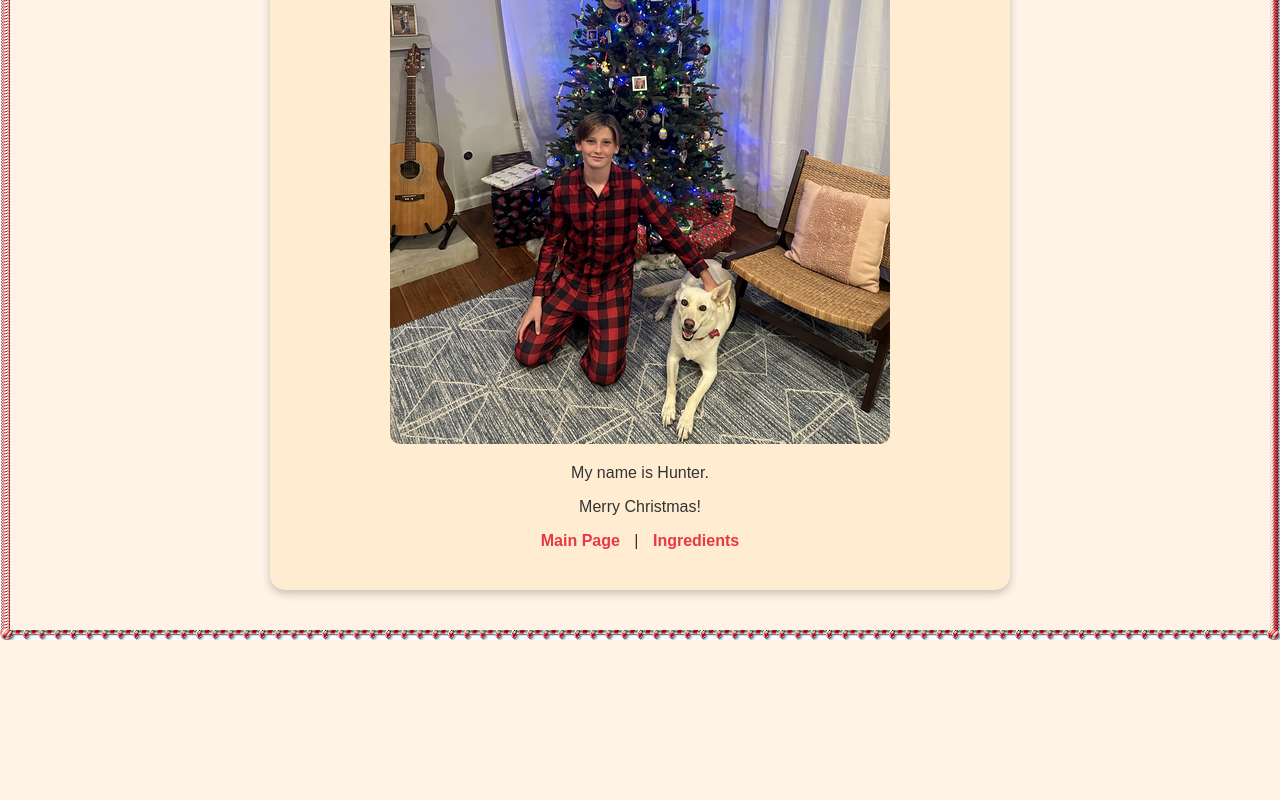
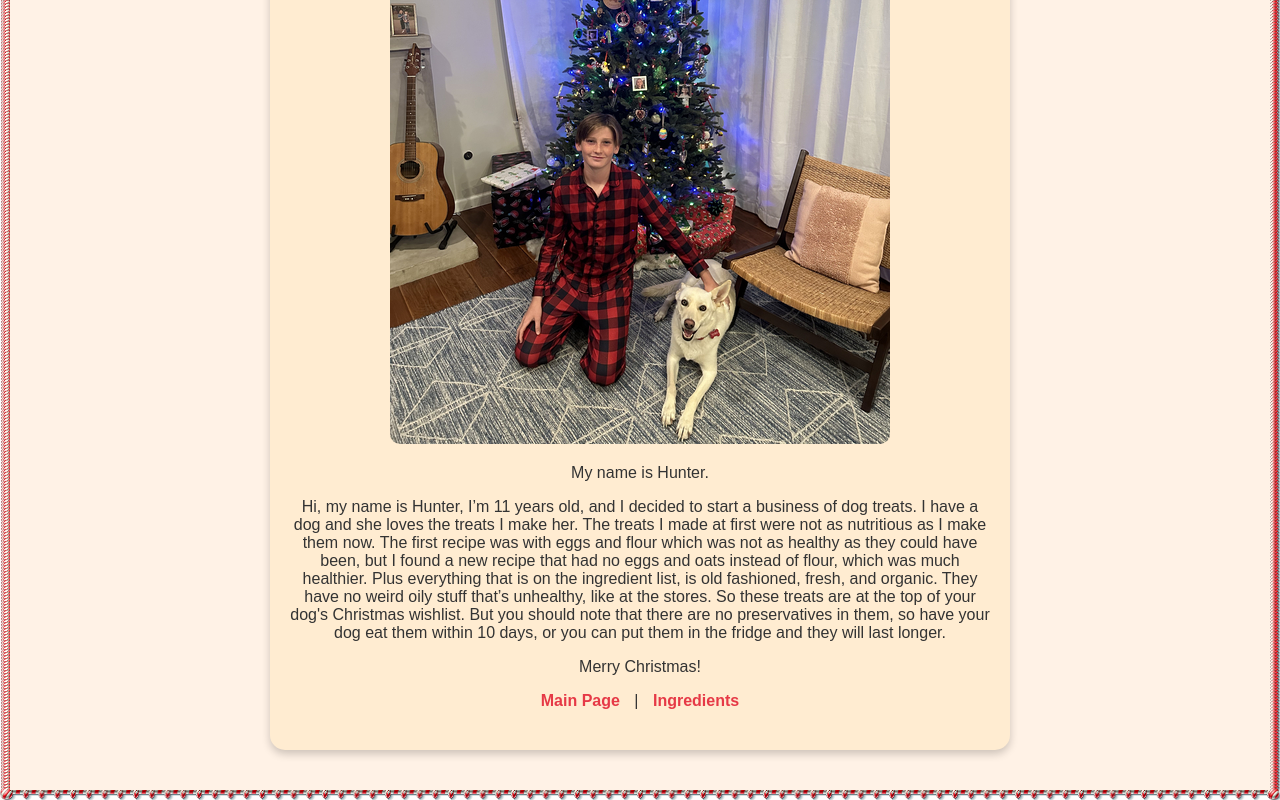
Before and after one commit to danen-carlson/ScoutySnacks, a plain HTML site: page about.html in a window 1280 px wide. Shown: the part 391-1191 px from the top of the page. Before the commit the page ends 1031 px from the top, so only its background shows below. Drawn offline with Linux system fonts and the light colour scheme.

Commit message:
Update about.html
Added Hunters Text

```diff
--- a/about.html
+++ b/about.html
@@ -54,6 +54,11 @@
         <h1>About Scouty Snacks</h1>
         <img src="about-image.jpg" alt="About Scouty Snacks">
         <p>My name is Hunter.</p>
+        <p>Hi, my name is Hunter, I’m 11 years old, and I decided to start a business of dog treats. I have a dog and she loves the treats I make her.
+
+The treats I made at first were not  as nutritious as I make them now. The first recipe was with eggs and flour which was not as healthy as they could have been, but I found a new recipe that had no eggs and oats instead of flour, which was much healthier. Plus everything that is on the ingredient list, is old fashioned, fresh, and organic. They have no weird oily stuff that’s unhealthy, like at the stores. So these treats are at the top of your dog's Christmas wishlist.
+
+But you should note that there are no preservatives in them, so have your dog eat them within 10 days, or you can put them in the fridge and they will last longer.</p>
         <p>Merry Christmas!</p>
         <div class="navigation">
             <a href="index.html">Main Page</a> |
```
